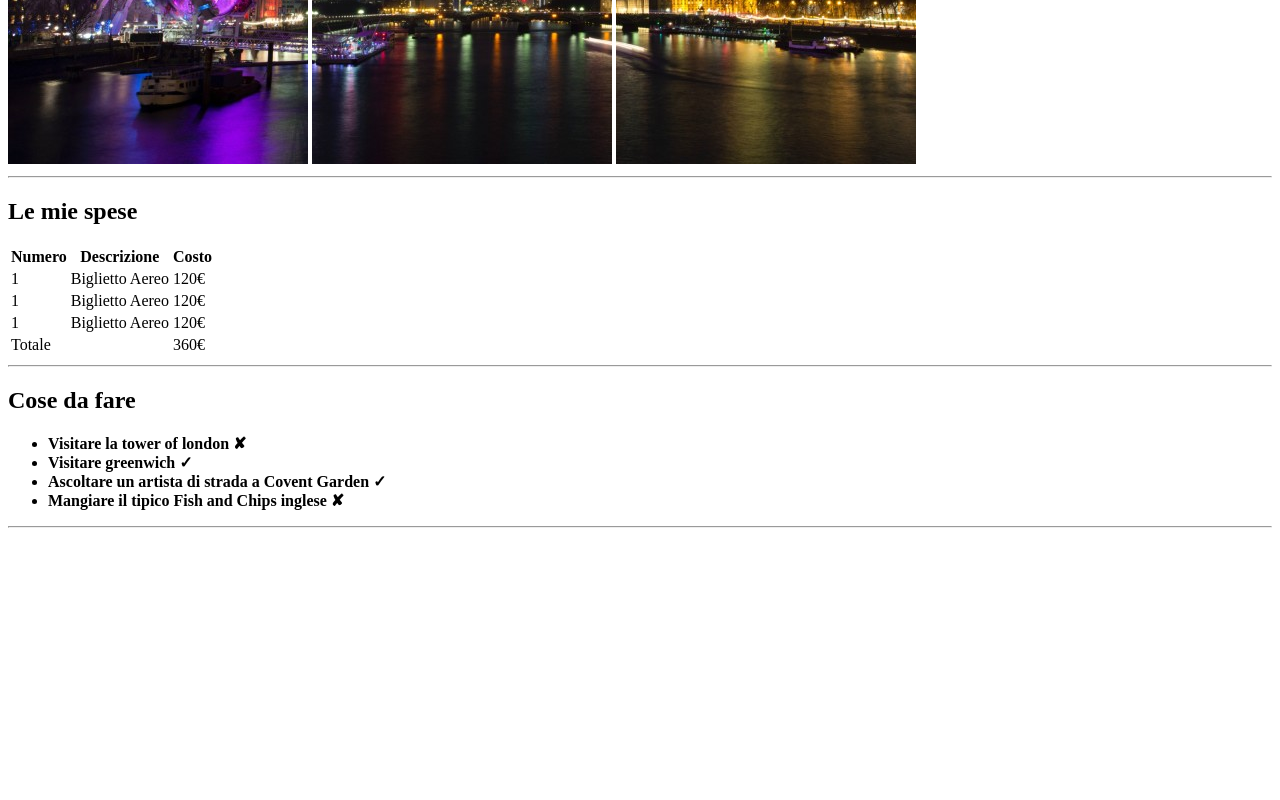
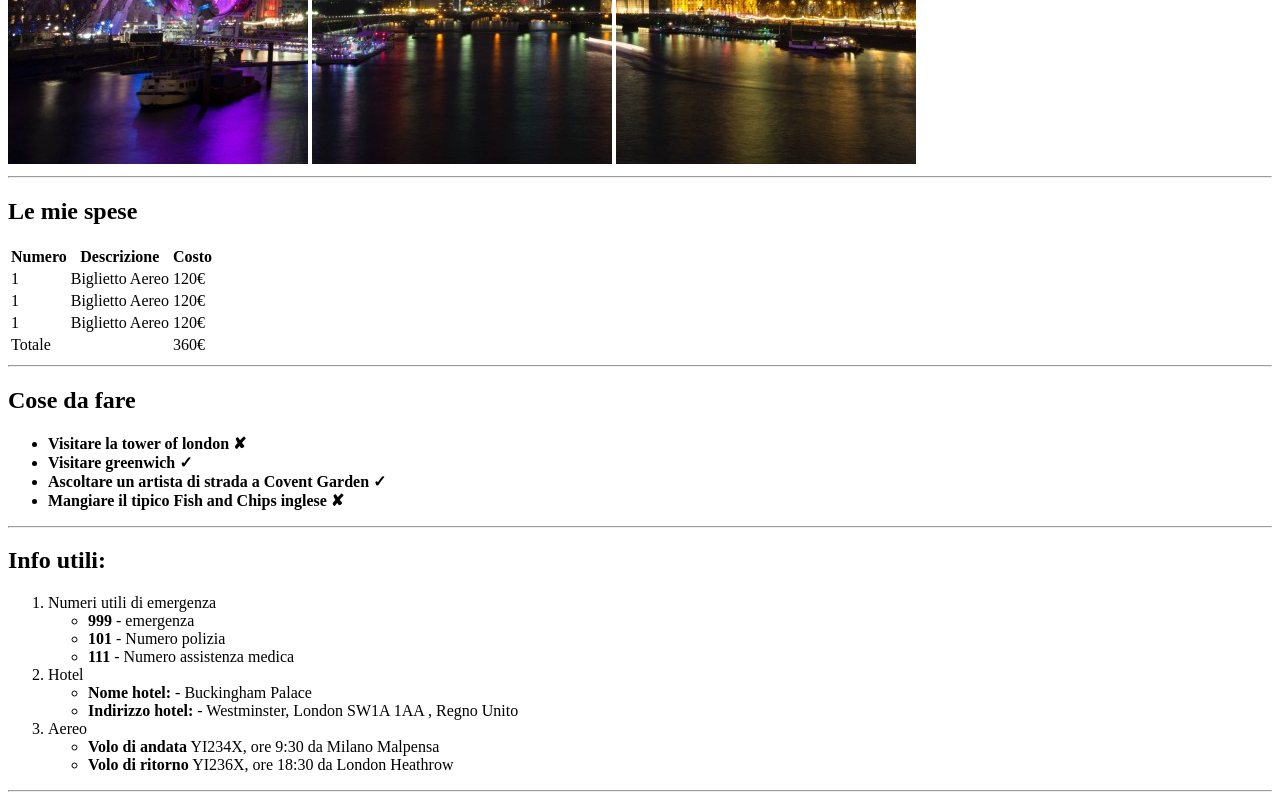
Before and after one commit to Michael-Bombini/html-london-trip, a plain HTML site: page index.html in a window 1280 px wide. Shown: the part 516-1316 px from the top of the page. Before the commit the page ends 1052 px from the top, so only its background shows below. Drawn offline with Linux system fonts and the light colour scheme.

Commit message:
Aggiunta terza section

```diff
--- a/index.html
+++ b/index.html
@@ -84,6 +84,50 @@
         </section>
 
 
+        <!-- Terza section della pagina che conterrà le info utili -->
+        <section>
+            <h2>Info utili:</h2>
+
+
+            <!-- lista ordinata con una lista non ordinata al suo interno -->
+
+            <ol>
+                <li>Numeri utili di emergenza
+
+                    <ul>
+                        <li><strong>999</strong> - emergenza</li>
+                        <li><strong>101</strong> - Numero polizia</li>
+                        <li><strong>111</strong> - Numero assistenza medica</li>
+                    </ul>
+
+                </li>
+
+                <li>Hotel
+
+                    <ul>
+                        <li><strong>Nome hotel:</strong> - Buckingham Palace</li>
+                        <li><strong>Indirizzo hotel:</strong> - Westminster, London SW1A 1AA , Regno Unito</li>
+                    </ul>
+
+                </li>
+
+
+
+                <li>Aereo
+
+                    <ul>
+                        <li><strong>Volo di andata</strong> YI234X, ore 9:30 da Milano Malpensa</li>
+                        <li><strong>Volo di ritorno</strong> YI236X, ore 18:30 da London Heathrow</li>
+                    </ul>
+
+                </li>
+
+            </ol>
+
+
+            <hr>
+
+        </section>
 
     </main>
 
```
